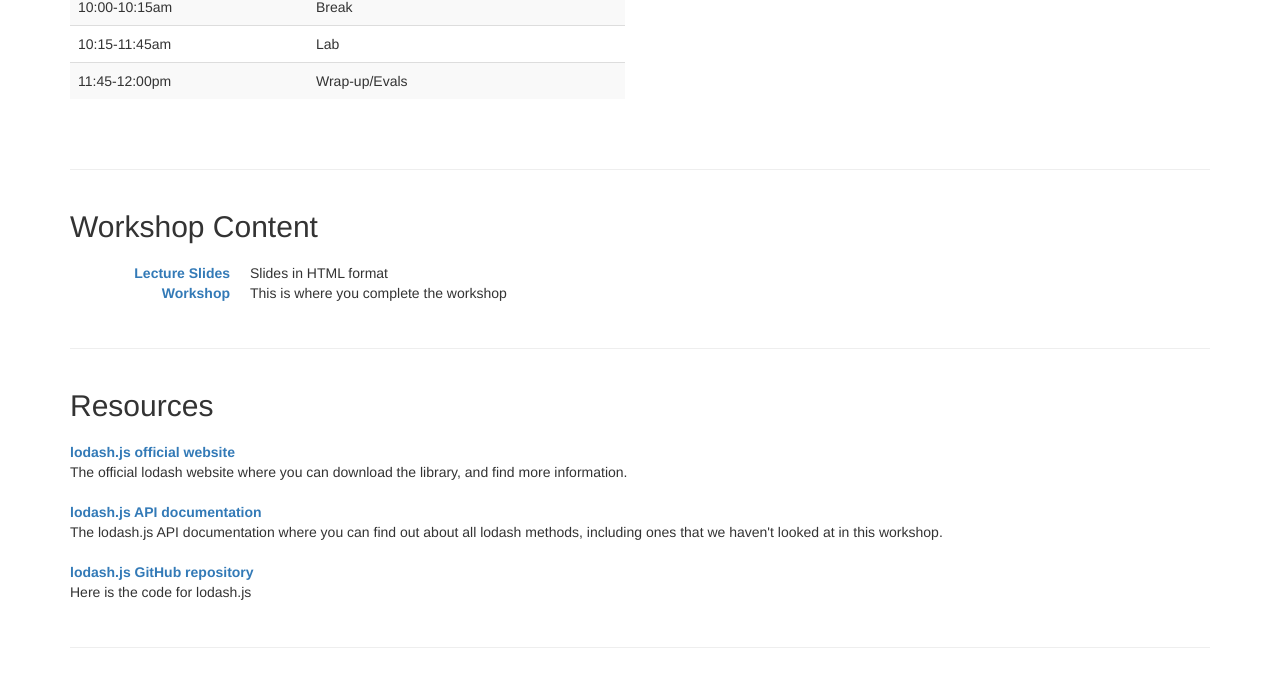
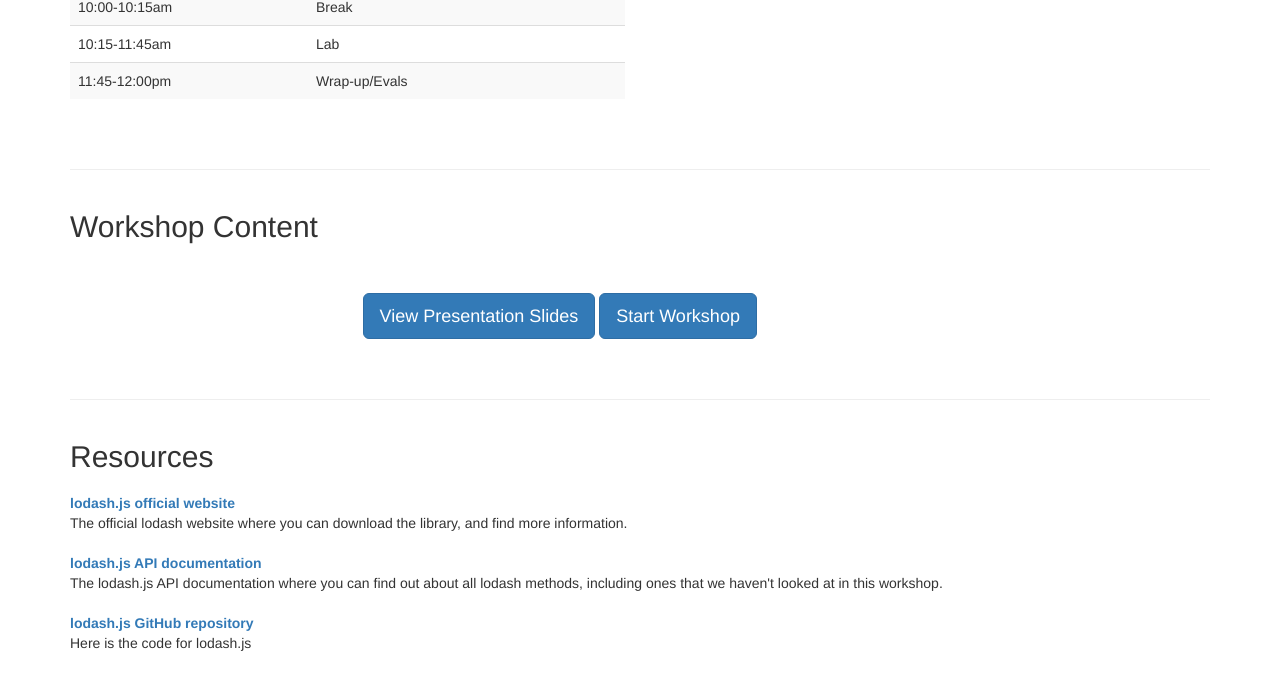
Before and after one commit to ivavictoria/lodash_code4lib_workshop_2016, a plain HTML site: page index.html in a window 1280 px wide. Shown: the part 1137-1822 px from the top of the page. Drawn offline with Linux system fonts and the light colour scheme.

Commit message:
buttons for talk/workshop

```diff
--- a/index.html
+++ b/index.html
@@ -115,13 +115,14 @@
       <div id="content" class="row">
         <div class="col-md-12">
           <h2>Workshop Content</h2>
-          <dl class="dl-horizontal">
-            <dt><a href="/presentation/index.html">Lecture Slides</a></dt>
-            <dd>Slides in HTML format</dd>
-            <dt><a href="#">Workshop</a></dt>
-            <dd>This is where you complete the workshop</dd>
-
-          </dl>
+          <div class="row workshop-content">
+            <div class="col-md-6 col-md-offset-3">
+              <p>
+                <a href="/presentation/"><button type="button" class="btn btn-primary btn-lg">View Presentation Slides</button></a>
+                <a href="/KoansRunnerLoDash.html"><button type="button" class="btn btn-primary btn-lg">Start Workshop</button></a>
+              </p>
+            </div>
+          </div>
         </div>
       </div>
 
--- a/lib/css/style.css
+++ b/lib/css/style.css
@@ -14,3 +14,7 @@ h2, h3 {
 #resources dd {
   margin-bottom: 20px;
 }
+
+.workshop-content {
+  margin-top: 50px;
+}
```
